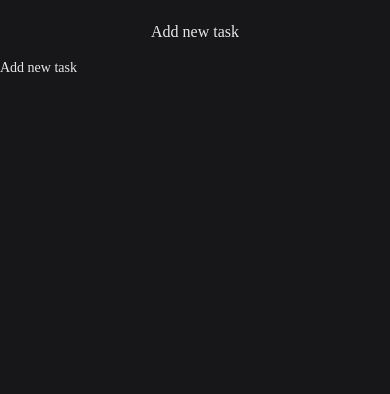
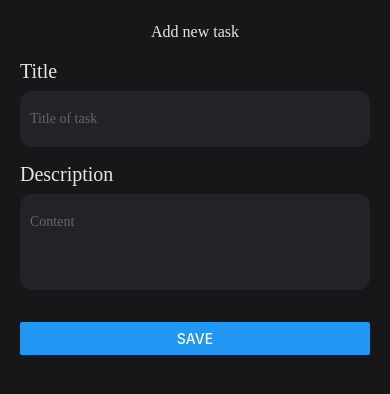
Before and after one commit to bsdaoquang/to-do-list-app, a React Native app: screen /AddNewTask in a window 390 px wide. Shown: the top 394 px of the page. Built offline with nearby package versions, Linux system fonts and the light colour scheme; some icons are missing.

Commit message:
create input component

```diff
--- a/src/components/Container.tsx
+++ b/src/components/Container.tsx
@@ -6,6 +6,7 @@ import {fontFamilies} from '../constants/fontFamilies';
 import {globalStyles} from '../styles/globalStyles';
 import RowComponent from './RowComponent';
 import TextComponent from './TextComponent';
+import {useNavigation} from '@react-navigation/native';
 
 interface Props {
   title?: string;
@@ -16,6 +17,8 @@ interface Props {
 
 const Container = (props: Props) => {
   const {title, back, right, children} = props;
+
+  const navigation: any = useNavigation();
 
   return (
     <View style={[globalStyles.container]}>
@@ -29,7 +32,7 @@ const Container = (props: Props) => {
           alignItems: 'center',
         }}>
         {back && (
-          <TouchableOpacity onPress={() => {}}>
+          <TouchableOpacity onPress={() => navigation.goBack()}>
             <ArrowLeft2 size={24} color={colors.text} />
           </TouchableOpacity>
         )}
--- /dev/null
+++ b/src/components/InputComponent.tsx
@@ -0,0 +1,80 @@
+import React, {ReactNode} from 'react';
+import {TextInput, TouchableOpacity, View} from 'react-native';
+import AntDesign from 'react-native-vector-icons/AntDesign';
+import {colors} from '../constants/colors';
+import {globalStyles} from '../styles/globalStyles';
+import RowComponent from './RowComponent';
+import TitleComponent from './TitleComponent';
+
+interface Props {
+  value: string;
+  onChange: (val: string) => void;
+  placeholder?: string;
+  title?: string;
+  prefix?: ReactNode;
+  affix?: ReactNode;
+  allowClear?: boolean;
+  multible?: boolean;
+  numberOfLine?: number;
+}
+
+const InputComponent = (props: Props) => {
+  const {
+    value,
+    onChange,
+    placeholder,
+    title,
+    prefix,
+    affix,
+    allowClear,
+    multible,
+    numberOfLine,
+  } = props;
+
+  return (
+    <View style={{marginBottom: 16}}>
+      {title && <TitleComponent text={title} />}
+      <RowComponent
+        styles={[
+          globalStyles.inputContainer,
+          {
+            marginTop: title ? 8 : 0,
+            minHeight: multible && numberOfLine ? 32 * numberOfLine : 32,
+            paddingVertical: 14,
+            paddingHorizontal: 10,
+            alignItems: 'flex-start',
+          },
+        ]}>
+        {prefix && prefix}
+        <View
+          style={{
+            flex: 1,
+            paddingLeft: prefix ? 8 : 0,
+            paddingRight: affix ? 8 : 0,
+          }}>
+          <TextInput
+            style={[
+              globalStyles.text,
+              {margin: 0, padding: 0, paddingVertical: 6, flex: 1},
+            ]}
+            placeholder={placeholder ?? ''}
+            placeholderTextColor={'#676767'}
+            value={value}
+            onChangeText={val => onChange(val)}
+            multiline={multible}
+            numberOfLines={numberOfLine}
+          />
+        </View>
+        {affix && affix}
+
+        {allowClear && value && (
+          <TouchableOpacity onPress={() => onChange('')}>
+            <AntDesign name="close" size={20} color={colors.white} />
+          </TouchableOpacity>
+        )}
+      </RowComponent>
+    </View>
+  );
+};
+
+export default InputComponent;
--- /dev/null
+++ b/src/models/TaskModel.ts
@@ -0,0 +1,10 @@
+export interface TaskModel {
+  title: string;
+  desctiption: string;
+  dueDate: string;
+  start: string;
+  end: string;
+  uids: string[];
+  color?: string;
+  fileUrls: string[];
+}
--- a/src/routers/Router.tsx
+++ b/src/routers/Router.tsx
@@ -2,6 +2,7 @@ import {createNativeStackNavigator} from '@react-navigation/native-stack';
 import React from 'react';
 import HomeScreen from '../screens/homes/HomeScreen';
 import AddNewTask from '../screens/tasks/AddNewTask';
+import SearchScreen from '../screens/SearchScreen';
 
 const Router = () => {
   const Stack = createNativeStackNavigator();
@@ -13,6 +14,7 @@ const Router = () => {
       }}>
       <Stack.Screen name="HomeScreen" component={HomeScreen} />
       <Stack.Screen name="AddNewTask" component={AddNewTask} />
+      <Stack.Screen name="SearchScreen" component={SearchScreen} />
     </Stack.Navigator>
   );
 };
--- /dev/null
+++ b/src/screens/SearchScreen.tsx
@@ -0,0 +1,13 @@
+import {View, Text} from 'react-native';
+import React from 'react';
+import Container from '../components/Container';
+
+const SearchScreen = ({navigation}: any) => {
+  return (
+    <Container back>
+      <Text>SearchScreen</Text>
+    </Container>
+  );
+};
+
+export default SearchScreen;
--- a/src/screens/homes/HomeScreen.tsx
+++ b/src/screens/homes/HomeScreen.tsx
@@ -40,7 +40,7 @@ const HomeScreen = ({navigation}: any) => {
         <SectionComponent>
           <RowComponent
             styles={[globalStyles.inputContainer]}
-            onPress={() => console.log('Say hi')}>
+            onPress={() => navigation.navigate('SearchScreen')}>
             <TextComponent color="#696B6F" text="Search task" />
             <SearchNormal1 size={20} color={colors.desc} />
           </RowComponent>
--- a/src/screens/tasks/AddNewTask.tsx
+++ b/src/screens/tasks/AddNewTask.tsx
@@ -1,11 +1,61 @@
-import React from 'react';
+import React, {useState} from 'react';
 import Container from '../../components/Container';
 import TextComponent from '../../components/TextComponent';
+import {TaskModel} from '../../models/TaskModel';
+import SectionComponent from '../../components/SectionComponent';
+import InputComponent from '../../components/InputComponent';
+import {User} from 'iconsax-react-native';
+import {colors} from '../../constants/colors';
+import {Button} from 'react-native';
 
-const AddNewTask = () => {
+const initValue: TaskModel = {
+  title: '',
+  desctiption: '',
+  dueDate: '',
+  start: '',
+  end: '',
+  uids: [],
+  fileUrls: [],
+};
+
+const AddNewTask = ({navigation}: any) => {
+  const [taskDetail, setTaskDetail] = useState<TaskModel>(initValue);
+
+  const handleChangeValue = (id: string, value: string) => {
+    const item: any = {...taskDetail};
+
+    item[`${id}`] = value;
+
+    setTaskDetail(item);
+  };
+
+  const handleAddNewTask = async () => {
+    console.log(taskDetail);
+  };
+
   return (
     <Container back title="Add new task">
-      <TextComponent text="Add new task" />
+      <SectionComponent>
+        <InputComponent
+          value={taskDetail.title}
+          onChange={val => handleChangeValue('title', val)}
+          title="Title"
+          allowClear
+          placeholder="Title of task"
+        />
+        <InputComponent
+          value={taskDetail.desctiption}
+          onChange={val => handleChangeValue('desctiption', val)}
+          title="Description"
+          allowClear
+          placeholder="Content"
+          multible
+          numberOfLine={3}
+        />
+      </SectionComponent>
+      <SectionComponent>
+        <Button title="Save" onPress={handleAddNewTask} />
+      </SectionComponent>
     </Container>
   );
 };
```
